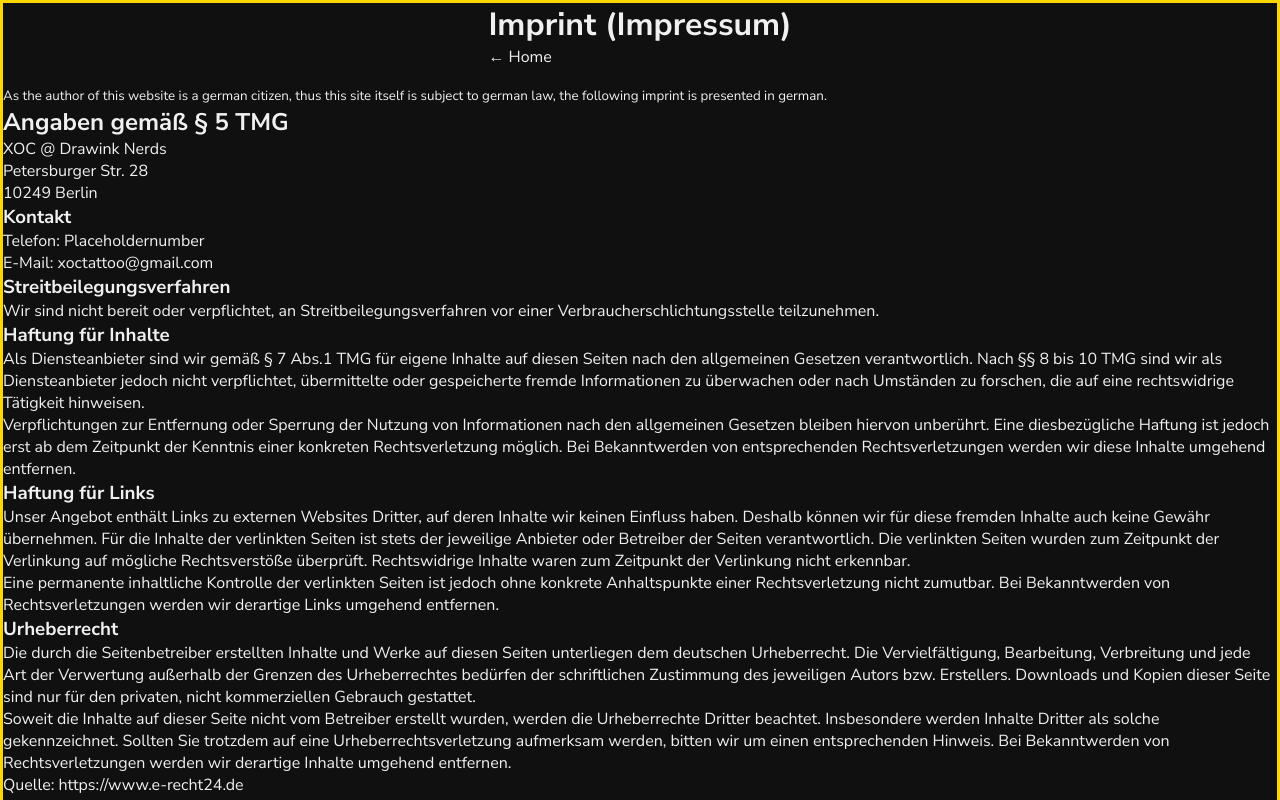
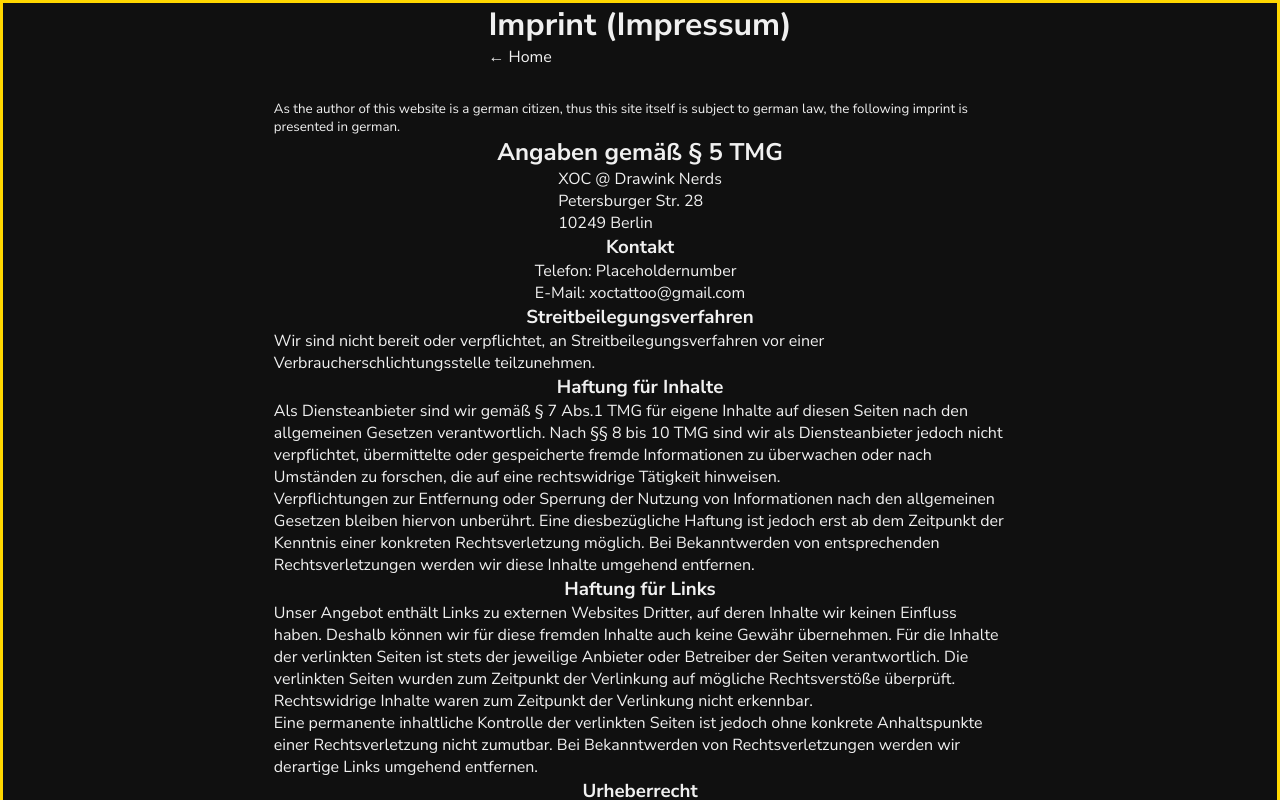
Before and after one commit to lore-web/XOC-Tattoo, a Next.js app: page /pages/imprint in a window 1280 px wide. Shown: the top 800 px of the page. Built offline with nearby package versions, Linux system fonts and the light colour scheme.

Commit message:
add simple styles to imprint main

```diff
--- a/src/app/pages/imprint/page.js
+++ b/src/app/pages/imprint/page.js
@@ -1,6 +1,9 @@
+"use client";
+
 import Link from "next/link";
 import Head from "next/head";
 import Footer from "@/app/components/Footer";
+import { styled } from "styled-components";
 
 export default function ImprintPage() {
   return (
@@ -15,7 +18,7 @@ export default function ImprintPage() {
         <h1>Imprint (Impressum)</h1>
         <Link href={"/"}>&larr; Home</Link>
       </header>
-      <main>
+      <StyledMain>
         <small>
           As the author of this website is a german citizen, thus this site
           itself is subject to german law, the following imprint is presented in
@@ -99,8 +102,18 @@ export default function ImprintPage() {
             https://www.e-recht24.de
           </Link>
         </p>
-      </main>
+      </StyledMain>
       <Footer />
     </>
   );
 }
+
+const StyledMain = styled.main`
+  width: 60%;
+  min-width: 375px;
+  padding: 1rem;
+  display: flex;
+  flex-direction: column;
+  align-items: center;
+  justify-content: center;
+`;
```
